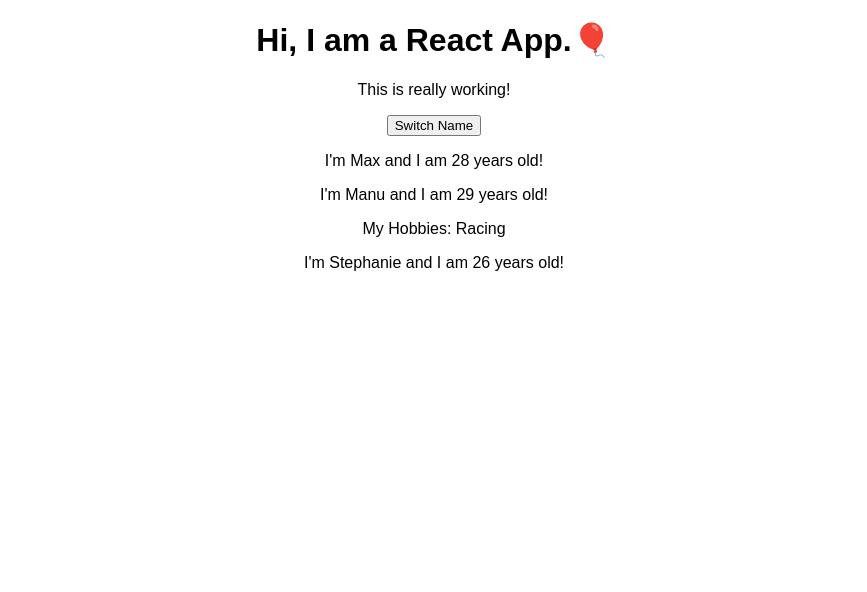
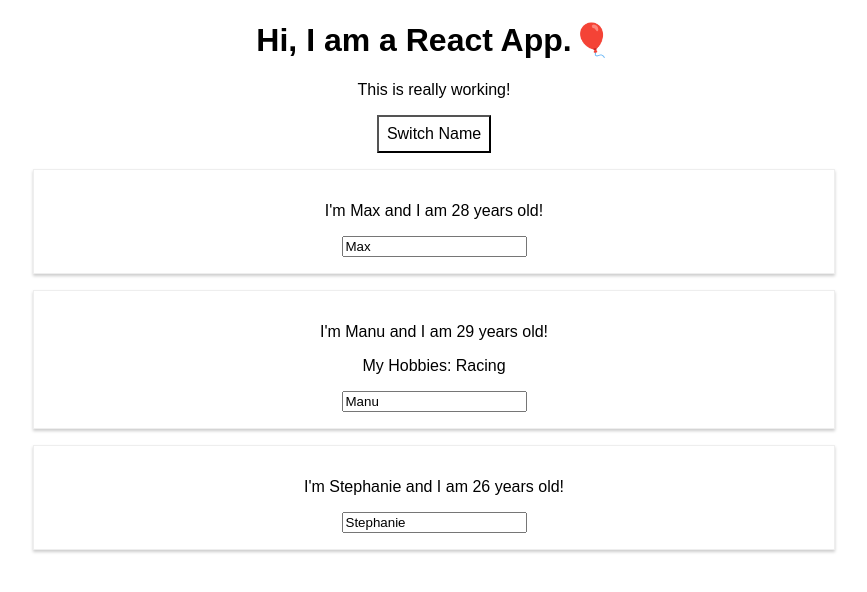
Before and after one commit to Parastou63/React-Learning, a React (Create React App) app in the folder react-complete-guide/: page / in a window 1280 px wide. Shown: the top 592 px of the page, without its empty margins (206-1073 px from the left). Built offline with nearby package versions, Linux system fonts and the light colour scheme.

Commit message:
React-Learning: Click and Changed Event Binding
Person component now has onClick and onChange. These events are set through the props.click and props.changed.

App component passes the event handlers to the Person component.

```diff
--- a/react-complete-guide/src/App.js
+++ b/react-complete-guide/src/App.js
@@ -12,26 +12,54 @@ class App extends Component {
     ],
     otherState: 'some other value'
   }
-  switchNameHandler = () => {
+  switchNameHandler = (newName) => {
     //console.log('Was clicked!');
     //DON'T DO THID: this.state.people[0].name = 'Maximilian';
-this.setState({
-  people: [
-    { name: 'Maximilian', age: 28 },
-    { name: 'Manu', age: 29 },
-    { name: 'Stephanie', age: 27 }
-  ]
-})
+    this.setState({
+      people: [
+        { name: newName, age: Math.floor(Math.random() * 30) },
+        { name: 'Manu', age: Math.floor(Math.random() * 30) },
+        { name: 'Stephanie', age: Math.floor(Math.random() * 30) }
+      ]
+    })
+  }
+  nameChangeHandler = (event) => {
+    this.setState({
+      people: [
+        { name: 'Max', age: Math.floor(Math.random() * 30) },
+        { name: event.target.value, age: Math.floor(Math.random() * 30) },
+        { name: 'Stephanie', age: Math.floor(Math.random() * 30) }
+      ]
+    })
   }
   render() {
+    const style = {
+      backgroundColor: 'white',
+      font: 'inherit',
+      border: '1x solid blue',
+      padding: '8px',
+      cursor: 'pointer'
+    }
+
     return (
       <div className="App">
         <h1>Hi, I am a React App.🎈</h1>
         <p>This is really working!</p>
-        <button onClick={this.switchNameHandler}>Switch Name</button>
-        <Person name={this.state.people[0].name} age={this.state.people[0].age} />
-        <Person name={this.state.people[1].name} age={this.state.people[1].age} >My Hobbies: Racing</Person>
-        <Person name={this.state.people[2].name} age={this.state.people[2].age} />
+        <button style={style}
+          onClick={() => { this.switchNameHandler('Maximilian!!') }}>Switch Name</button>
+        <Person
+          name={this.state.people[0].name}
+          age={this.state.people[0].age} />
+        <Person
+          name={this.state.people[1].name}
+          age={this.state.people[1].age}
+          click={this.switchNameHandler.bind(this, 'Max!')}
+          changed={this.nameChangeHandler}
+        >My Hobbies: Racing</Person>
+
+        <Person
+          name={this.state.people[2].name}
+          age={this.state.people[2].age} />
 
       </div>
     );
--- /dev/null
+++ b/react-complete-guide/src/Person/Person.css
@@ -0,0 +1,8 @@
+.Person{
+    width: 60%;
+    margin: 16px auto;
+    border: 1px solid #eee;
+    box-shadow: 0 2px 3px #ccc;
+    padding: 16px;
+    text-align: center;
+}
--- a/react-complete-guide/src/Person/Person.js
+++ b/react-complete-guide/src/Person/Person.js
@@ -1,12 +1,14 @@
 import React from 'react';
+import './Person.css'
 
-const person = ( props ) => {
-return (
-<div>
-<p>I'm {props.name} and I am {props.age} years old!</p>
-<p>{props.children}</p>
-</div>
-)
+const person = (props) => {
+    return (
+        <div className="Person">
+            <p onClick={props.click}>I'm {props.name} and I am {props.age} years old!</p>
+            <p>{props.children}</p>
+            <input type="text" onChange={props.changed} value={props.name} />
+        </div>
+    )
 };
 
 export default person;
```
